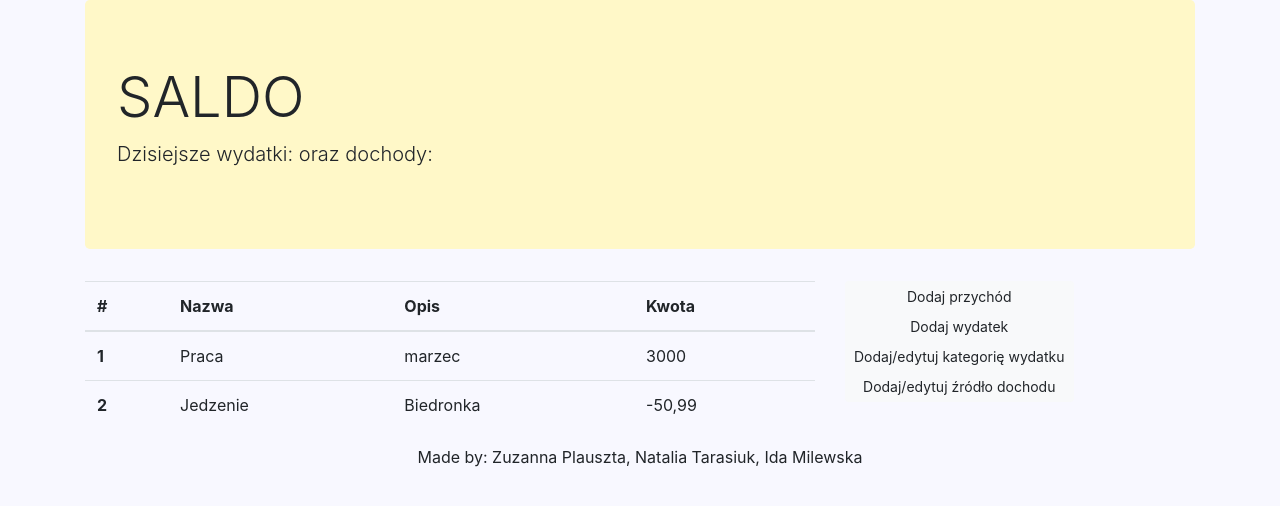
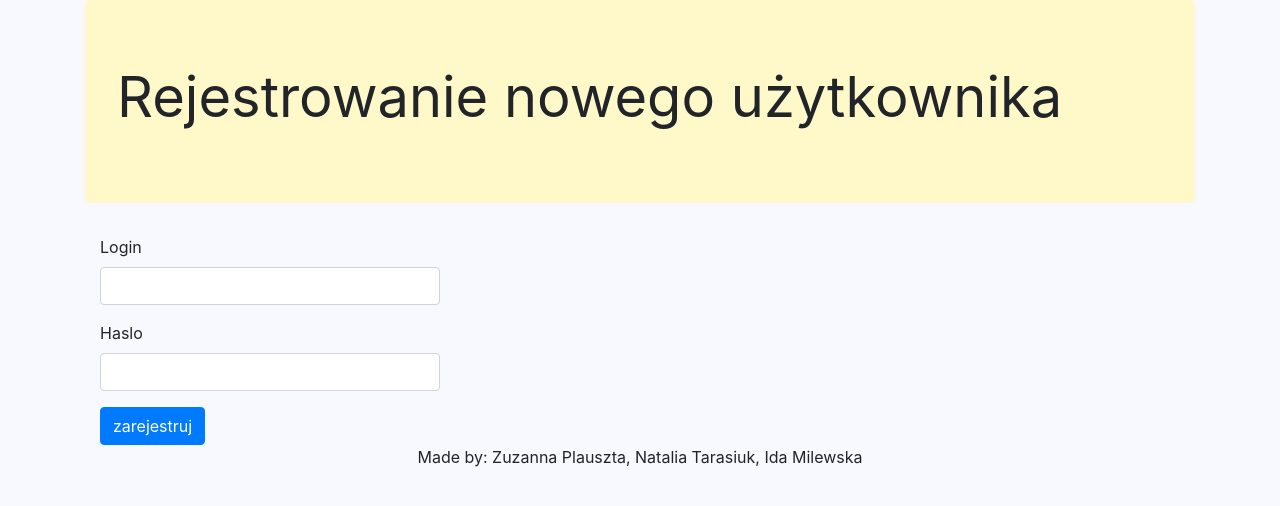
Before and after one commit to natka853/budzet_d, a Django app: page /rejestrowanie/ in a window 1280 px wide. Shown: the top 506 px of the page. Run offline with Django 3.2, Linux system fonts and the light colour scheme; some libraries are stand-ins or nearby versions.

```diff
--- a/templates/home.html
+++ b/templates/home.html
@@ -5,6 +5,6 @@
         <p class="lead">Jest to aplikacja przeznaczona do kontroli Twoich dochodów i wydatków :)</p>
         <hr class="my-4">
         <p>Kliknij poniżej, aby się zalogować lub założyć nowe konto.</p>
-        <a class="btn btn-primary btn-lg" href="/admin" role="button">Zaloguj się</a> &nbsp;
-        <a class="btn btn-primary btn-lg" href="/admin" role="button">Zarejestruj się</a>
+        <a class="btn btn-primary btn-lg" href="/logowanie" role="button">Zaloguj się</a> &nbsp;
+        <a class="btn btn-primary btn-lg" href="/rejestrowanie" role="button">Zarejestruj się</a>
 {% endblock %}
--- a/templates/rejestrowanie.html
+++ b/templates/rejestrowanie.html
@@ -1,44 +1,24 @@
 {% extends 'base.html' %}
 
 {% block content %}
-        <h1 class="display-4">SALDO</h1>
-        <p class="lead">Dzisiejsze wydatki: oraz dochody:</p>
+    <h1 class="display-4"><b>Rejestrowanie nowego użytkownika</b></h1>
     </div>
 
-    <div class="row">
-        <div class="col-8">
-            <table class="table">
-                <thead>
-                <tr>
-                    <th scope="col">#</th>
-                    <th scope="col">Nazwa</th>
-                    <th scope="col">Opis</th>
-                    <th scope="col">Kwota</th>
-                </tr>
-                </thead>
-                <tbody>
-                <tr>
-                    <th scope="row">1</th>
-                    <td>Praca</td>
-                    <td>marzec</td>
-                    <td>3000</td>
-                </tr>
-                <tr>
-                    <th scope="row">2</th>
-                    <td>Jedzenie</td>
-                    <td>Biedronka</td>
-                    <td>-50,99</td>
-                </tr>
-                </tbody>
-            </table>
-        </div>
-        <div class="col-sm">
-            <div class="btn-group-vertical btn-group-sm">
-                <a role="button" class="btn btn-light" href="/dodajPrzychod">Dodaj przychód</a>
-                <a role="button" class="btn btn-light" href="/dodajWydatek">Dodaj wydatek</a>
-                <a role="button" class="btn btn-light" href="/dodajKategorieWydatku">Dodaj/edytuj kategorię wydatku</a>
-                <a role="button" class="btn btn-light" href="/dodajZrodloDochodu">Dodaj/edytuj źródło dochodu
-                </a>
+    <div class="container">
+        <div class="row">
+            <div class="col-sm-4">
+
+                <form>
+                    <div class="form-group">
+                        <label for="exampleInputEmail1">Login</label>
+                        <input type="email" class="form-control" id="login">
+                    </div>
+                    <div class="form-group">
+                        <label for="exampleInputPassword1">Haslo</label>
+                        <input type="password" class="form-control" id="haslo">
+                    </div>
+                    <button type="submit" class="btn btn-primary">zarejestruj</button>
+                </form>
             </div>
         </div>
     </div>
```
